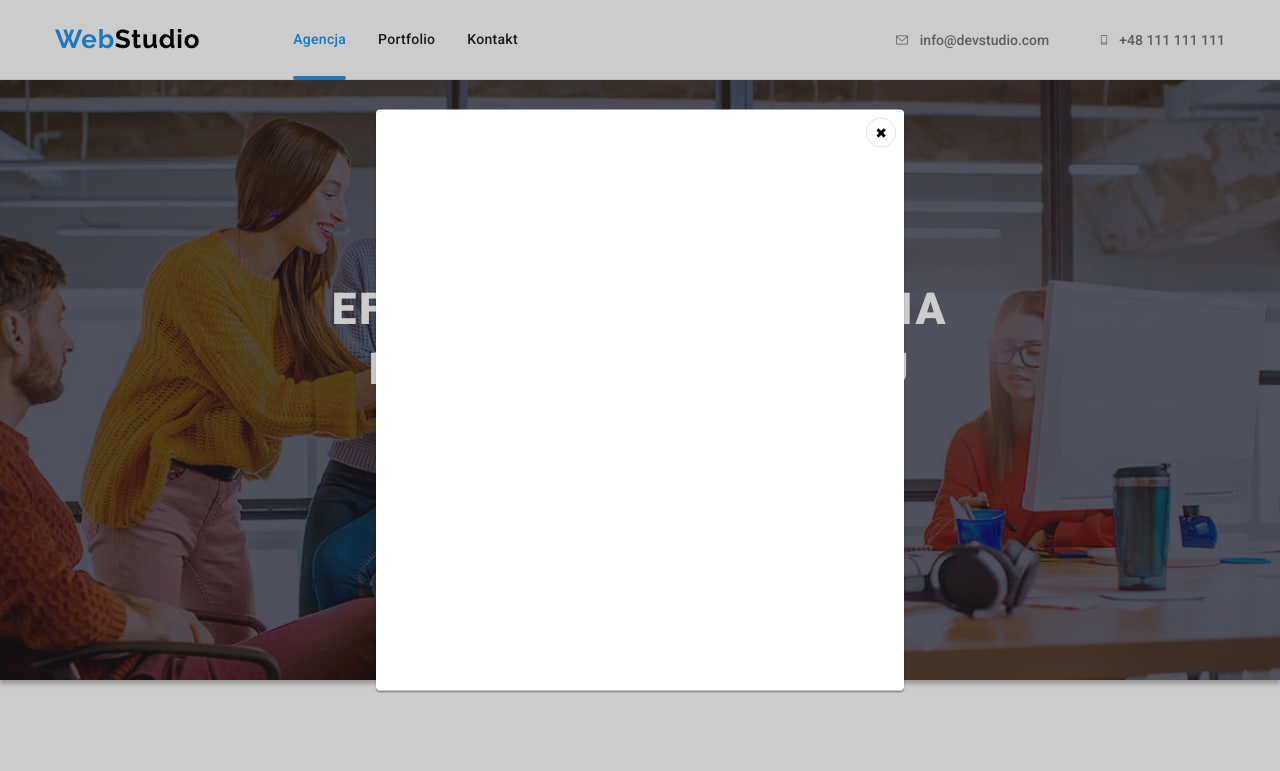
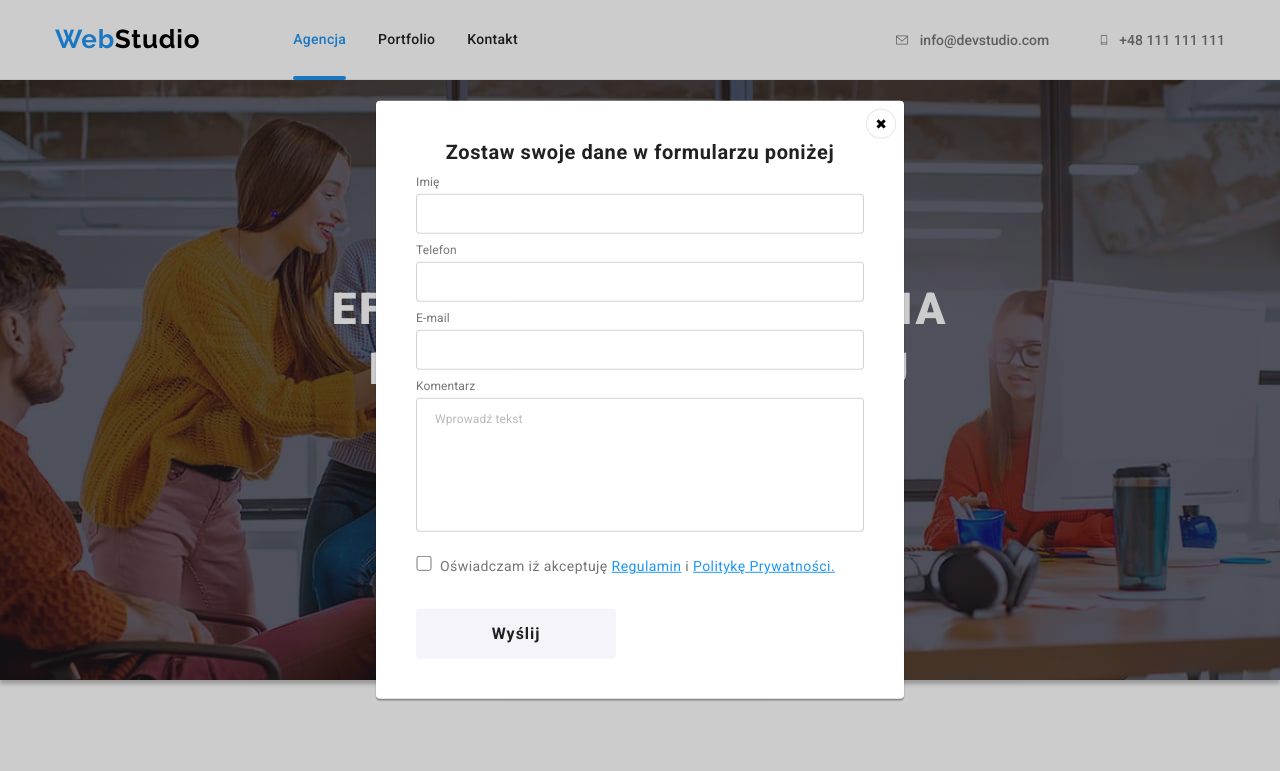
Before and after one commit to sylwiabruszewska/goit-markup-hw-06, a plain HTML site: page index.html in a window 1280 px wide. Both pictures are taken after a click on the button "Zamów usługe". Shown: the top 771 px of the page. Drawn offline with nearby package versions, Linux system fonts and the light colour scheme.

Commit message:
feat: add order form

```diff
--- a/css/styles.css
+++ b/css/styles.css
@@ -629,7 +629,8 @@ h1 {
   box-shadow: 0px 4px 4px rgba(0, 0, 0, 0.15);
 }
 
-.footer-newsletter button {
+.button-newsletter,
+.button-order {
   width: 200px;
   height: 50px;
   border-radius: 4px;
@@ -644,7 +645,9 @@ h1 {
   transition: background 250ms cubic-bezier(0.4, 0, 0.2, 1),
     color 250ms cubic-bezier(0.4, 0, 0.2, 1),
     box-shadow 250ms cubic-bezier(0.4, 0, 0.2, 1);
+}
 
+.button-newsletter {
   display: flex;
   align-items: center;
   text-align: center;
@@ -652,7 +655,9 @@ h1 {
 }
 
 .button-newsletter:hover,
-.button-newsletter:active {
+.button-newsletter:active,
+.button-order:hover,
+.button-order:active {
   background: var(--brand-color);
   box-shadow: 0px 4px 4px rgba(0, 0, 0, 0.15);
   color: #fff;
@@ -698,6 +703,7 @@ h1 {
     0px 2px 1px rgba(0, 0, 0, 0.2);
   border-radius: 4px;
   transition: transform 500ms ease;
+  padding: 40px;
 }
 
 .modal-close {
@@ -717,3 +723,95 @@ h1 {
   transform: translate(-50%, 100%);
   /* transform: scale(0); */
 }
+
+/* ORDER FORM */
+
+.modal p {
+  font-weight: 700;
+  font-size: 20px;
+  line-height: 1.15;
+  text-align: center;
+  letter-spacing: 0.03em;
+  margin-bottom: 12px;
+}
+
+.modal-content > label {
+  display: block;
+  margin-bottom: 4px;
+  font-size: 12px;
+  line-height: 1.16;
+  letter-spacing: 0.01em;
+  color: var(--font-color-light-gray);
+}
+
+.modal-content > input,
+.modal-content textarea {
+  width: 100%;
+  border: 1px solid rgba(33, 33, 33, 0.2);
+  border-radius: 4px;
+}
+
+.modal-content > input {
+  margin-bottom: 10px;
+  height: 40px;
+}
+
+.modal-content textarea {
+  resize: none;
+  margin-bottom: 20px;
+}
+
+.modal-content textarea::placeholder {
+  padding: 12px 16px;
+  font-size: 12px;
+  line-height: 1.16;
+  letter-spacing: 0.01em;
+  color: rgba(117, 117, 117, 0.5);
+}
+
+label.checkbox {
+  font-size: 14px;
+  line-height: 1.71;
+  letter-spacing: 0.03em;
+  color: var(--font-color-light-gray);
+  margin-bottom: 30px;
+}
+
+label.checkbox a {
+  color: var(--brand-color);
+  text-decoration: underline;
+}
+
+label.checkbox a:hover {
+  color: var(--brand-color);
+  text-decoration: none;
+}
+
+label.checkbox input {
+  width: 16px;
+  height: 15px;
+  margin-right: 8px;
+}
+
+/* .button-order {
+  border-radius: 4px;
+  border: 0;
+  font-weight: 700;
+  font-size: 16px;
+  line-height: 1.88;
+  letter-spacing: 0.06em;
+  color: var(--text-color);
+  background: var(--color-light-gray);
+
+  transition: background 250ms cubic-bezier(0.4, 0, 0.2, 1),
+    color 250ms cubic-bezier(0.4, 0, 0.2, 1),
+    box-shadow 250ms cubic-bezier(0.4, 0, 0.2, 1);
+}
+
+.button-order:hover,
+.button-order:active {
+  background: var(--brand-color);
+  box-shadow: 0px 4px 4px rgba(0, 0, 0, 0.15);
+  color: #fff;
+  cursor: pointer;
+} */
--- a/index.html
+++ b/index.html
@@ -486,6 +486,34 @@
         <button class="modal-close" type="button" data-modal-close>
           &#10006;
         </button>
+          <p>Zostaw swoje dane w formularzu poniżej</p>
+          <form class="modal-content" name="order-form">
+            <label for="client-name">Imię</label>
+            <input id="client-name" type="text" />
+            <label for="client-phone-number">Telefon</label>
+            <input id="client-phone-number" type="tel" />
+            <label for="client-email">E-mail</label>
+            <input id="client-email" type="email" />
+            <label for="client-comment">Komentarz</label>
+            <textarea
+              id="client-comment"
+              type="text"
+              rows="8"
+              placeholder="Wprowadź tekst"
+            ></textarea>
+            <label class="checkbox"
+              ><input
+                type="checkbox"
+                name="terms-of-use"
+                value="check"
+              />Oświadczam iż akceptuję
+              <a href="#">Regulamin</a>
+              i
+              <a href="#">Politykę Prywatności.</a></label
+            >
+            <button class="button-order" type="submit">Wyślij</button>
+          </form>
+        </div>
       </div>
     </div>
 
```
